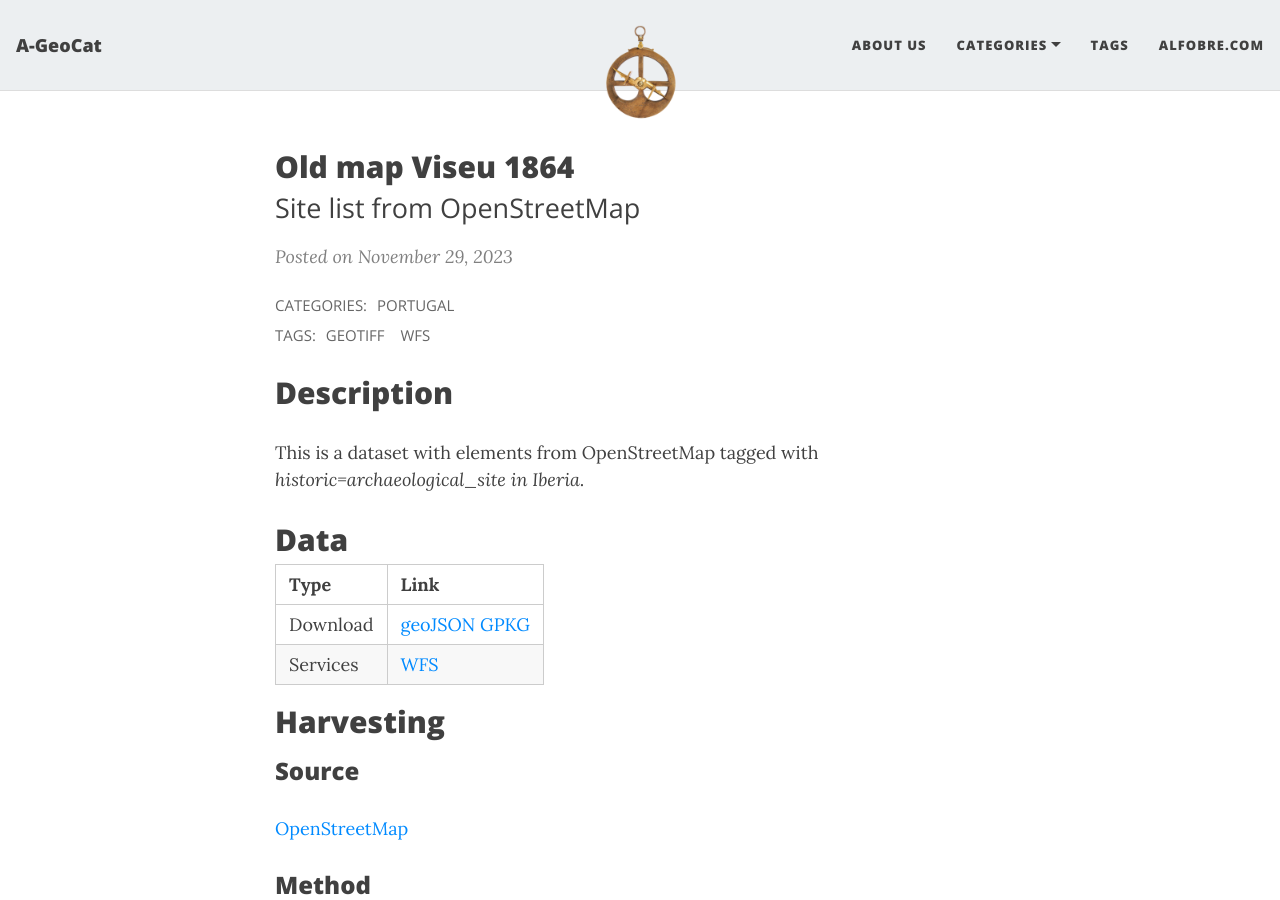
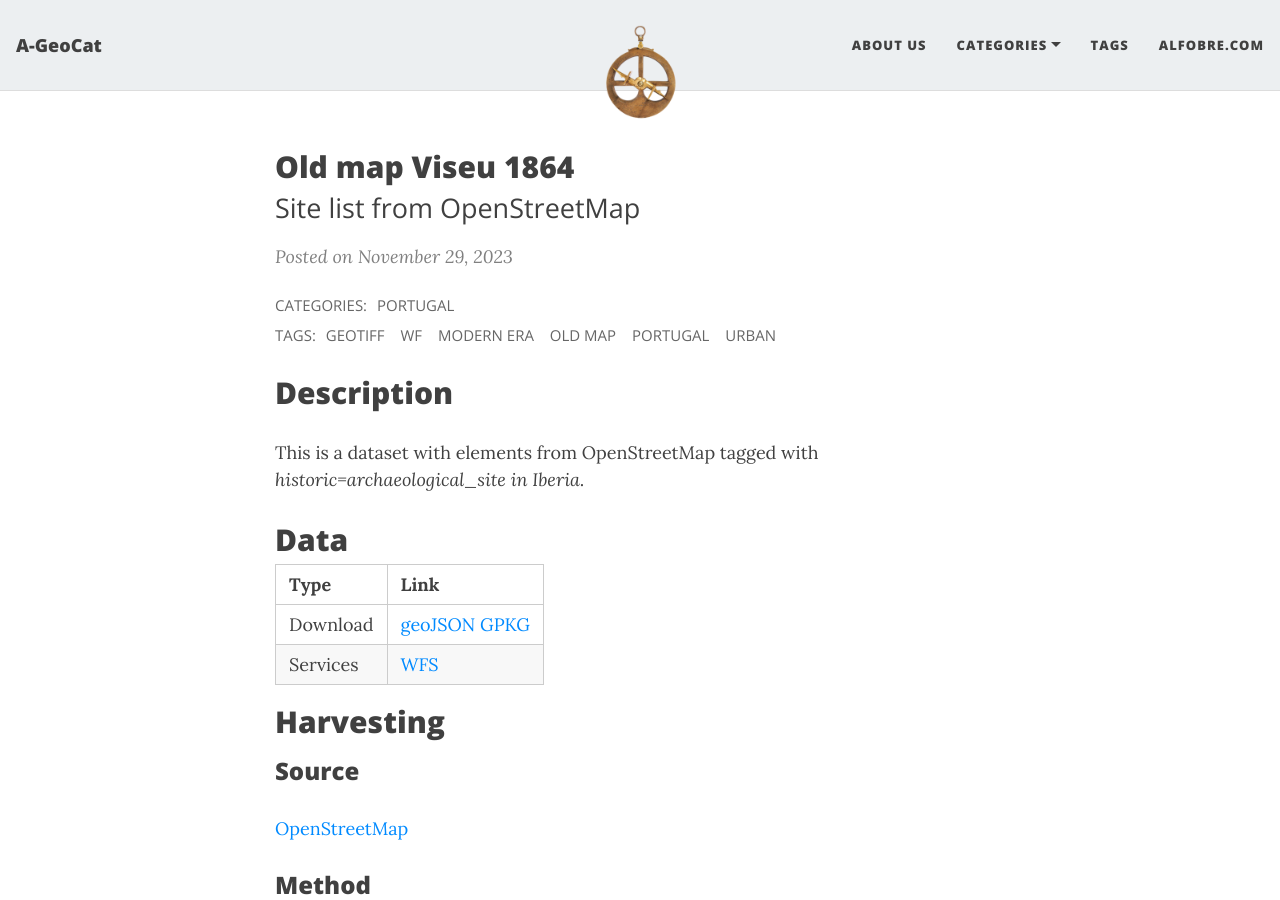
Before and after one commit to projetoalfobre/a-geocat, a Jekyll site: the page built from _posts/2023-11-29-Oldmap-Viseu-1864.md, in a window 1280 px wide and 900 px high. Built offline with Jekyll 4.4.1, drawn with Linux system fonts in a browser that asks for light colours; nearby versions of some CDN libraries.

Commit message:
Update 2023-11-29-Oldmap-Viseu-1864.md

```diff
--- a/_posts/2023-11-29-Oldmap-Viseu-1864.md
+++ b/_posts/2023-11-29-Oldmap-Viseu-1864.md
@@ -5,7 +5,7 @@ subtitle: Site list from OpenStreetMap
 cover-img:
 thumbnail-img:
 share-img:
-tags: [geotiff, wfs]
+tags: [geotiff, wf, modern era, old map, portugal, urban]
 author:
 categories: [Portugal]
 ---
```
